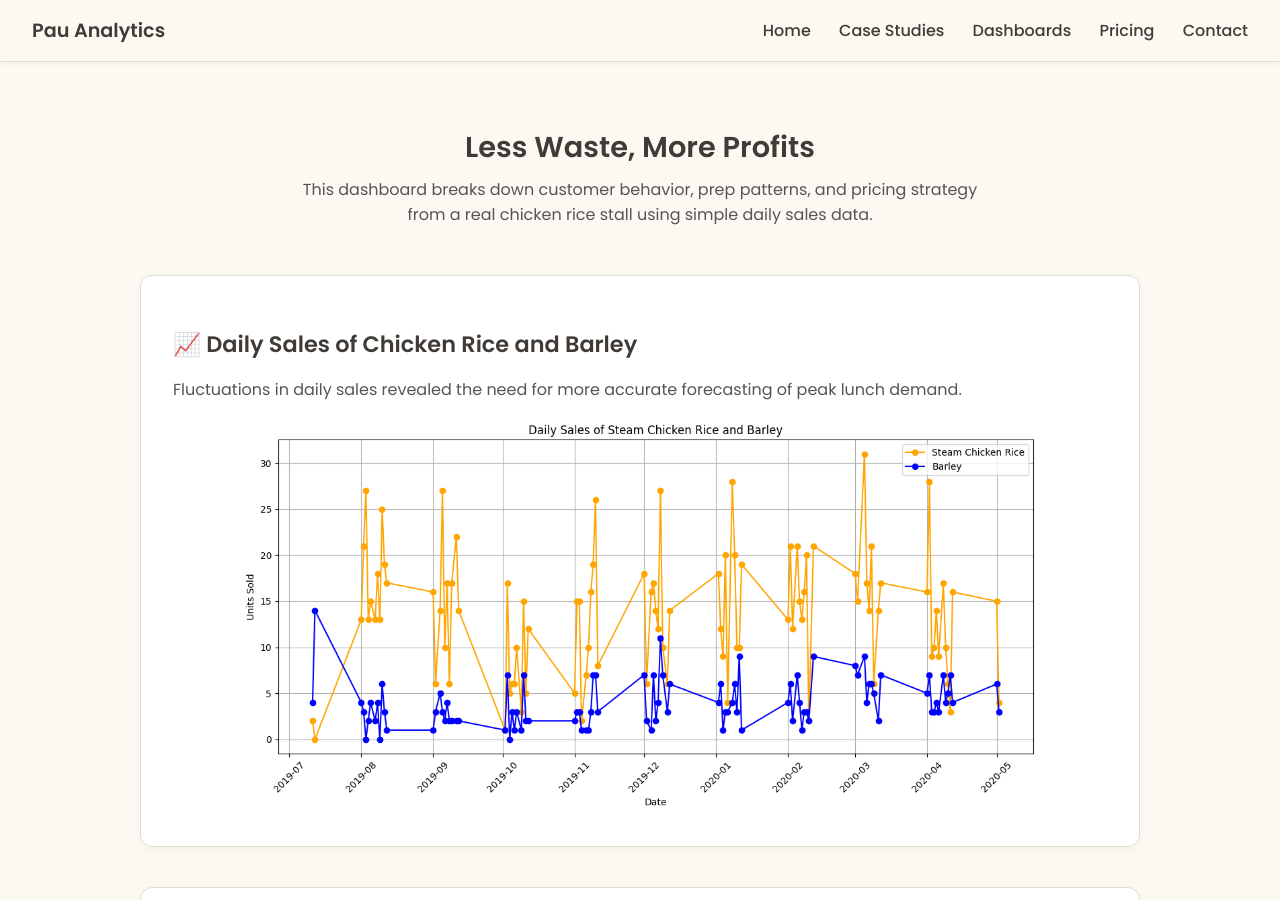
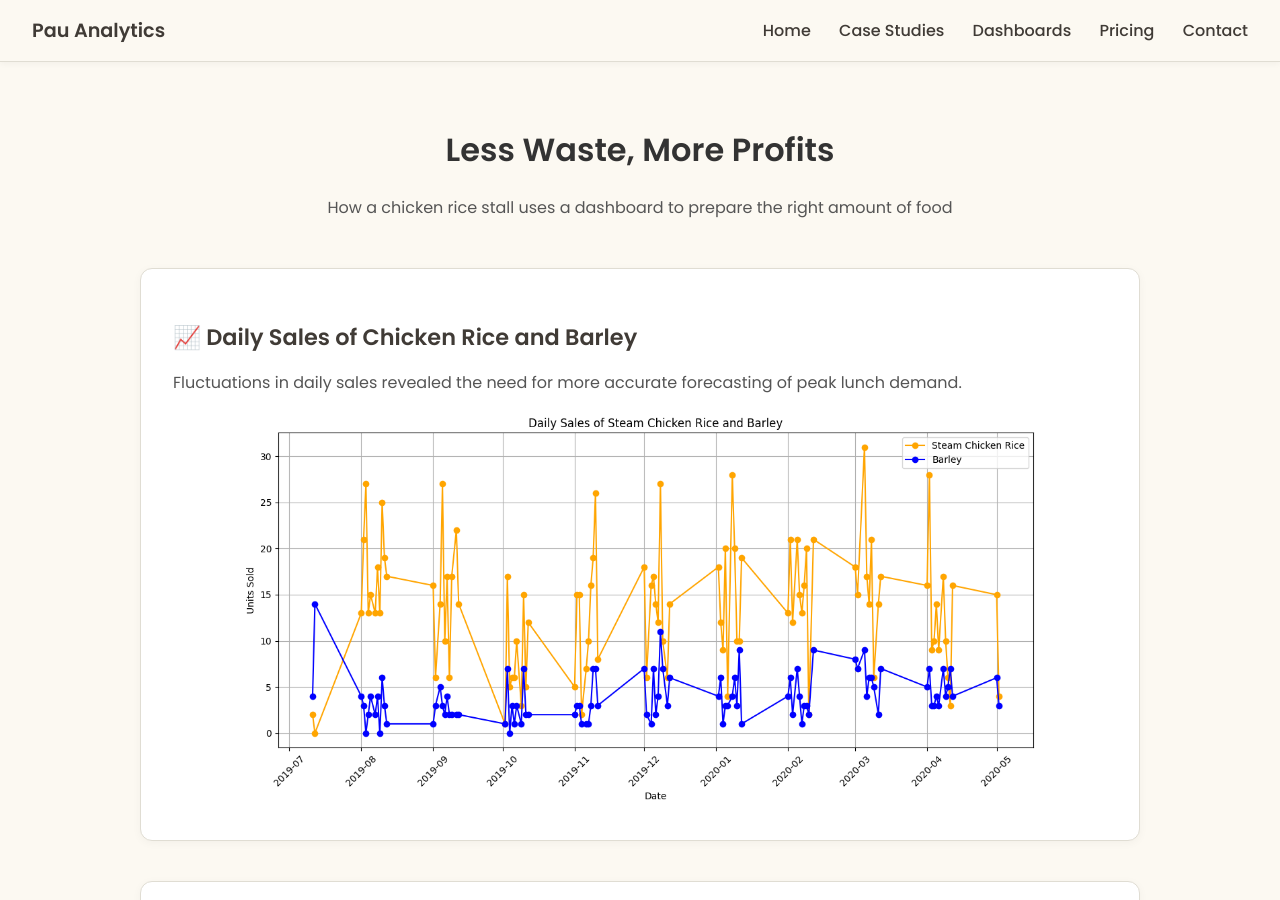
Before and after one commit to lyven81/pinnacles-learning-website, a Jekyll site: the page dashboard/dashboard-1.html, which Jekyll copies as it is, in a window 1280 px wide and 900 px high. Built offline with Jekyll 4.4.1, drawn with Linux system fonts in a browser that asks for light colours.

Commit message:
Update dashboard-1.html

```diff
--- a/dashboard/dashboard-1.html
+++ b/dashboard/dashboard-1.html
@@ -4,9 +4,9 @@
   <meta charset="UTF-8" />
   <meta name="viewport" content="width=device-width, initial-scale=1.0" />
 
-  <title>Real Stories | Pau Analytics</title>
+  <title>Pau Analytics | Less Waste, More Profits</title>
   <link href="https://fonts.googleapis.com/css2?family=Poppins:wght@400;500;600&display=swap" rel="stylesheet" />
-  <meta name="description" content="SME analytics consulting in Malaysia—dashboards for inventory forecasting, churn prediction, marketing ROI, and pricing optimization." />
+  <meta name="description" content="How a chicken rice stall uses a dashboard to prepare the right amount of food" />
 
   <link rel="preconnect" href="https://fonts.googleapis.com" />
   <link rel="preconnect" href="https://fonts.gstatic.com" crossorigin />
@@ -245,8 +245,8 @@
   <main class="container">
 
     <div class="dashboard-intro">
-      <h2>Less Waste, More Profits</h2>
-      <p>This dashboard breaks down customer behavior, prep patterns, and pricing strategy from a real chicken rice stall using simple daily sales data.</p>
+      <h1>Less Waste, More Profits</h1>
+      <p>How a chicken rice stall uses a dashboard to prepare the right amount of food</p>
     </div>
 
     <div class="chart-section">
```
